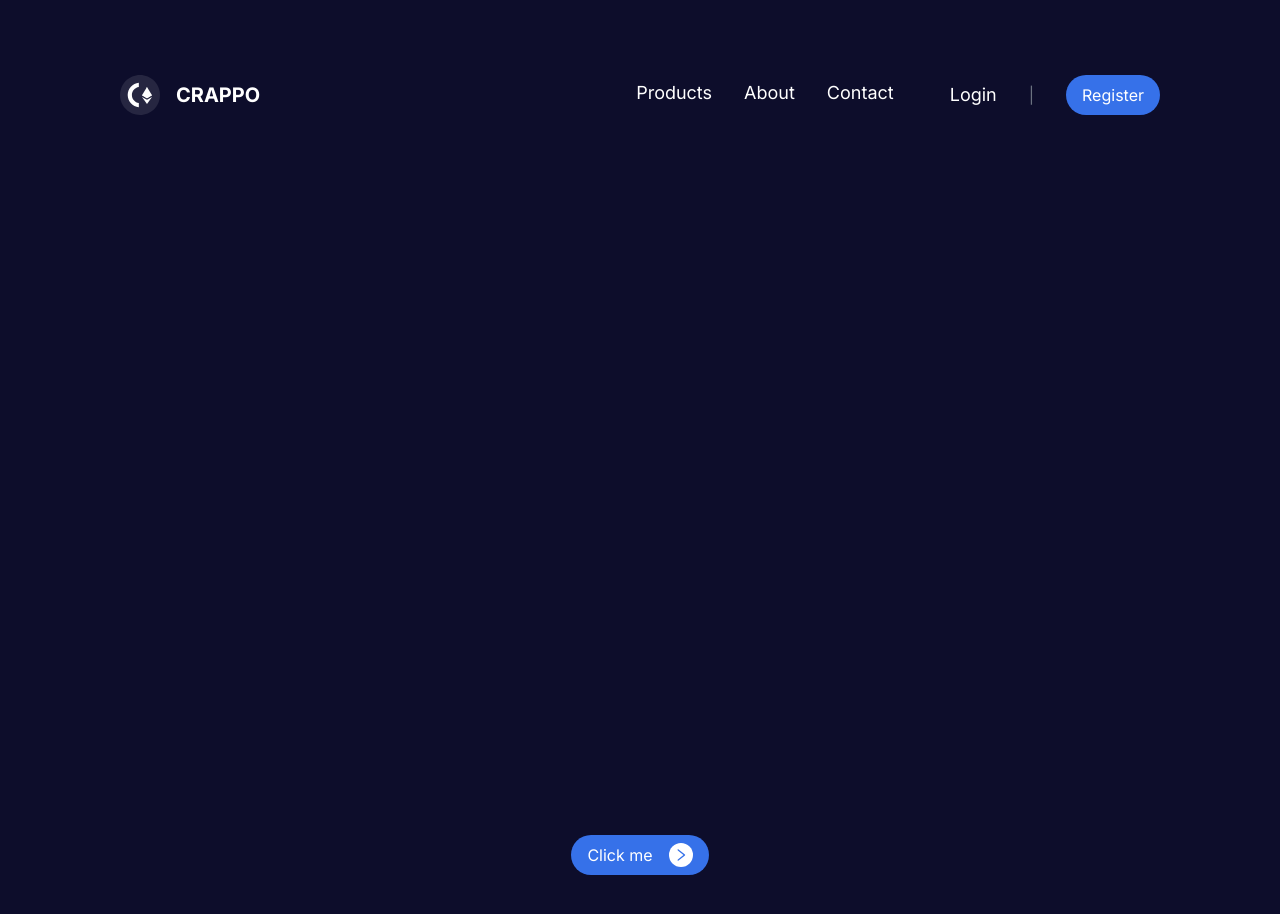
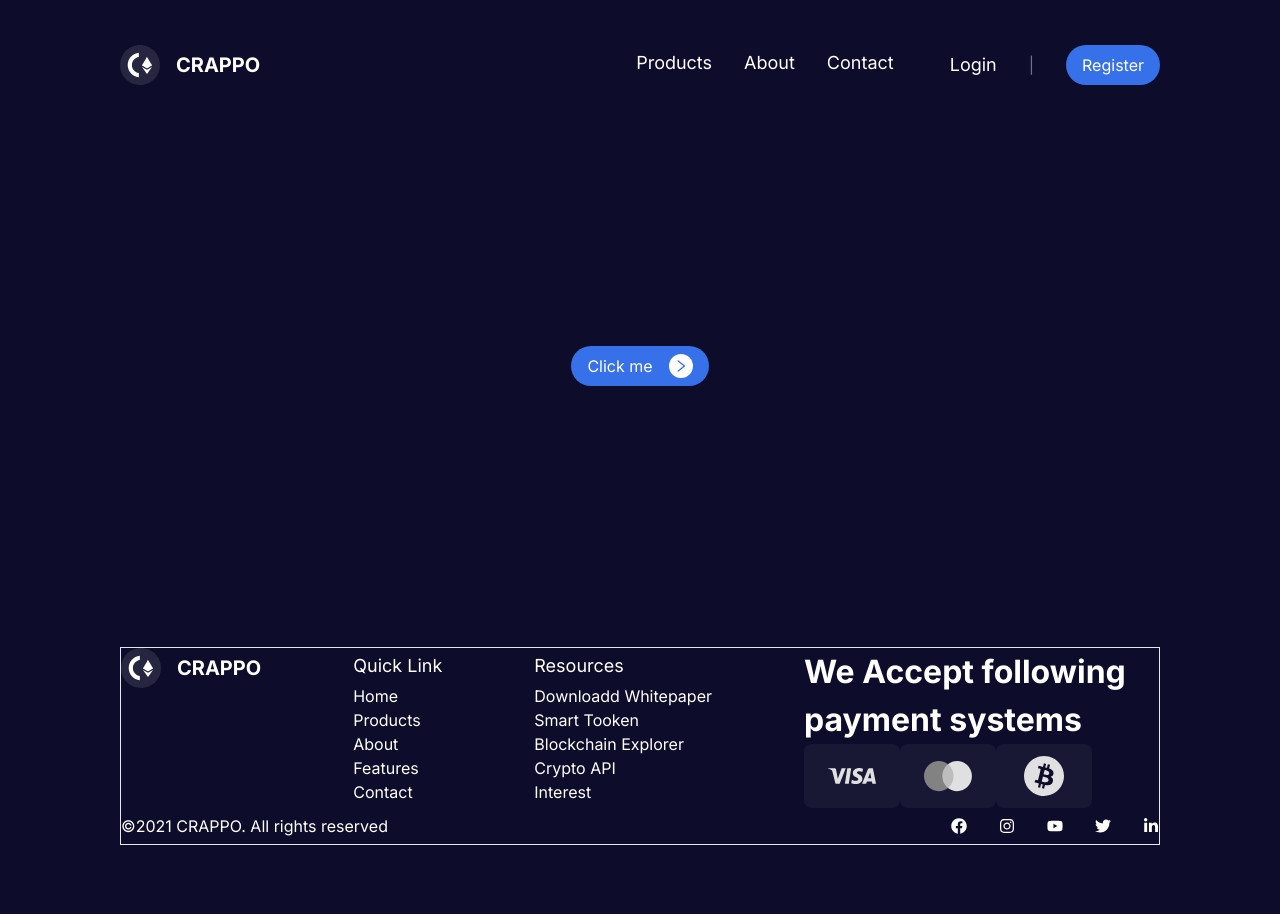
Before and after one commit to dejosemario/crappo, a Next.js app: page / in a window 1280 px wide. Shown: the top 914 px of the page. Before the commit the page ends 875 px from the top, so only its background shows below. Built offline with nearby package versions, Linux system fonts and the light colour scheme.

Commit message:
feat: create the footer component

```diff
--- a/src/app/page.tsx
+++ b/src/app/page.tsx
@@ -1,14 +1,15 @@
 import { Button } from "@/components/atom/Button/Button";
+import Footer from "@/components/organisms/Layouts/FooterLayout/Footer";
 import Header from "@/components/organisms/Layouts/Navlayout/Header";
 import NavLayout from "@/components/organisms/Layouts/Navlayout/Header";
 import Image from "next/image";
 
 export default function Home() {
   return (
-    <main className=" mx-[120px] mt-[75px] flex min-h-screen flex-col items-center justify-between p-x-24">
+    <main className=" mx-[120px] mt-[45px] mb-[80px] flex min-h-screen flex-col items-center justify-between p-x-24">
       <Header />
-
       <Button withIcon>Click me</Button>
+      <Footer />
     </main>
   );
 }
--- a/src/components/atom/Link/Links.tsx
+++ b/src/components/atom/Link/Links.tsx
@@ -4,12 +4,14 @@ interface linksProp {
   url: string;
   children: React.ReactNode;
   className?: string;
+  alt?: string;
+
 }
 
-export const Links = ({ url, children, className }: linksProp) => {
+export const Links = ({ url, children, className, alt }: linksProp) => {
   return (
     <Link href={url} passHref>
-      <a className={className}>{children}</a>
+      {children}
     </Link>
   );
 };
--- a/src/components/atom/SocialLink/SocialLink.tsx
+++ b/src/components/atom/SocialLink/SocialLink.tsx
@@ -7,45 +7,51 @@ import {
 } from "react-icons/fa";
 import { Links } from "../Link/Links";
 
-interface socialLinkProps {
-  name: string;
-  url: string;
-}
-
-export const SocialLink = ({ name, url }: socialLinkProps) => {
-  switch (name) {
-    case "facebook":
-      return (
-        <Links url={url}>
-          <FaFacebook />
+export const SocialLink = () => {
+  const social_links = [
+    {
+      name: "facebook",
+      url: "https://facebook.com",
+      icon: <FaFacebook />,
+      alt: "facebook-Icon",
+    },
+    {
+      name: "instagram",
+      url: "https://instagram.com",
+      icon: <FaInstagram />,
+      alt: "instagram-Icon",
+    },
+    {
+      name: "youtube",
+      url: "https://youtube.com",
+      icon: <FaYoutube />,
+      alt: "youtube-Icon",
+    },
+    {
+      name: "twitter",
+      url: "https://twitter.com",
+      icon: <FaTwitter />,
+      alt: "twitter-Icon",
+    },
+    {
+      name: "linkedin",
+      url: "https://linkedin.com",
+      icon: <FaLinkedinIn />,
+      alt: "linkedin-Icon",
+    },
+  ];
+  return (
+    <div className="flex flex-row items-center gap-8">
+      {social_links.map((social_link, index) => (
+        <Links
+          key={index}
+          url={social_link.url}
+          alt={social_link.alt}
+          className="mr-4 text-[#3671E9] hover:opacity-50"
+        >
+          {social_link.icon}
         </Links>
-      );
-    case "instagram":
-      return (
-        <Links url={url}>
-          <FaInstagram />
-        </Links>
-      );
-
-    case "youtube":
-      return (
-        <Links url={url}>
-          <FaYoutube />
-        </Links>
-      );
-    case "twitter":
-      return (
-        <Links url={url}>
-          <FaTwitter />
-        </Links>
-      );
-    case "linkedin":
-      return (
-        <Links url={url}>
-          <FaLinkedinIn />
-        </Links>
-      );
-    default:
-      break;
-  }
+      ))}
+    </div>
+  );
 };
--- /dev/null
+++ b/src/components/organisms/Layouts/FooterLayout/Footer.tsx
@@ -0,0 +1,78 @@
+import { Heading } from "@/components/atom/Heading/Heading";
+import { Links } from "@/components/atom/Link/Links";
+import { NextImage } from "@/components/atom/NextImage/NextImage";
+import { SocialLink } from "@/components/atom/SocialLink/SocialLink";
+import Text from "@/components/atom/Text/Text";
+import CrappoLogo from "@/components/molecules/Logo/CrappoLogo";
+import Visa from "/src/public/images/visa.svg";
+import MasterCard from "/src/public/images/mastercard.svg";
+import Bitcoin from "/src/public/images/bitcoin.svg";
+
+const Footer: React.FC = () => {
+  const products = [
+    { name: "Home", url: "/home" },
+    { name: "Products", url: "/products" },
+    { name: "About", url: "/about" },
+    { name: "Features", url: "/features" },
+    { name: "Contact", url: "/contact" },
+  ];
+
+  const Resources = [
+    { name: "Downloadd Whitepaper", url: "#" },
+    { name: "Smart Tooken", url: "#" },
+    { name: "Blockchain Explorer", url: "#" },
+    { name: "Crypto API", url: "#" },
+    { name: "Interest", url: "#" },
+  ];
+
+  return (
+    <footer className="flex flex-col w-full border">
+      <div className="flex w-full justify-between items-start">
+        <CrappoLogo />
+        <div className="flex flex-col ">
+          <Heading level={6}>Quick Link</Heading>
+          <div className="flex flex-col">
+            {products.map((product, index) => (
+              <Links
+                key={index}
+                url={product.url}
+                className="text-gray-500 hover:opacity-50"
+              >
+                {product.name}
+              </Links>
+            ))}
+          </div>
+        </div>
+        <div className="flex flex-col">
+          <Heading level={6}>Resources</Heading>
+          <div className="flex flex-col">
+            {Resources.map((resource, index) => (
+              <Links
+                key={index}
+                url={resource.url}
+                className="text-gray-500 hover:opacity-50"
+              >
+                {resource.name}
+              </Links>
+            ))}
+          </div>
+        </div>
+        <div className="flex flex-col w-[355px]">
+          <Heading level={3}>We Accept following payment systems</Heading>
+          <div className="flex">
+            <NextImage imgUrl={Visa} alt={"visa"} width={96} height={64} />
+            <NextImage imgUrl={MasterCard} alt={"mastercard"} />
+            <NextImage imgUrl={Bitcoin} alt={"bitcoin"} />
+          </div>
+        </div>
+      </div>
+
+      <div className="flex w-full justify-between gap-24">
+        <Text>&copy;2021 CRAPPO. All rights reserved</Text>
+        <SocialLink />
+      </div>
+    </footer>
+  );
+};
+
+export default Footer;
```
